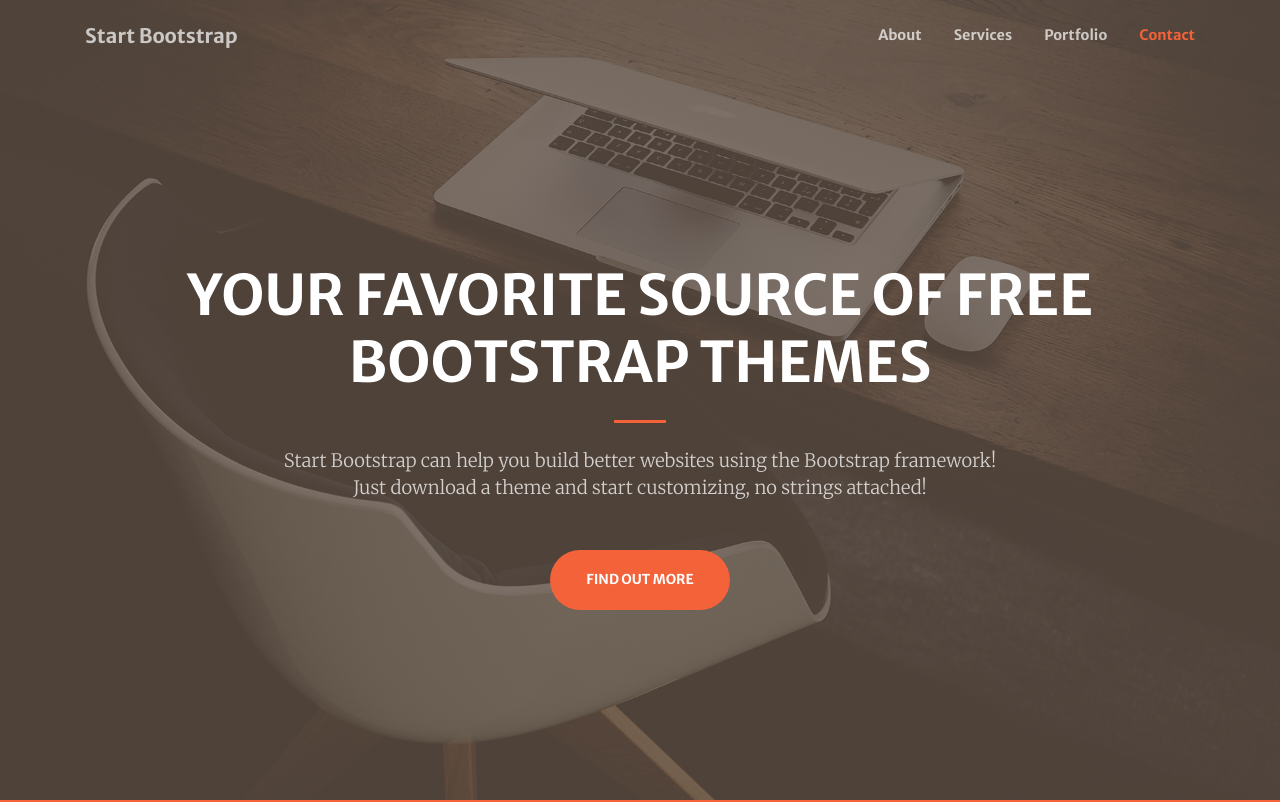
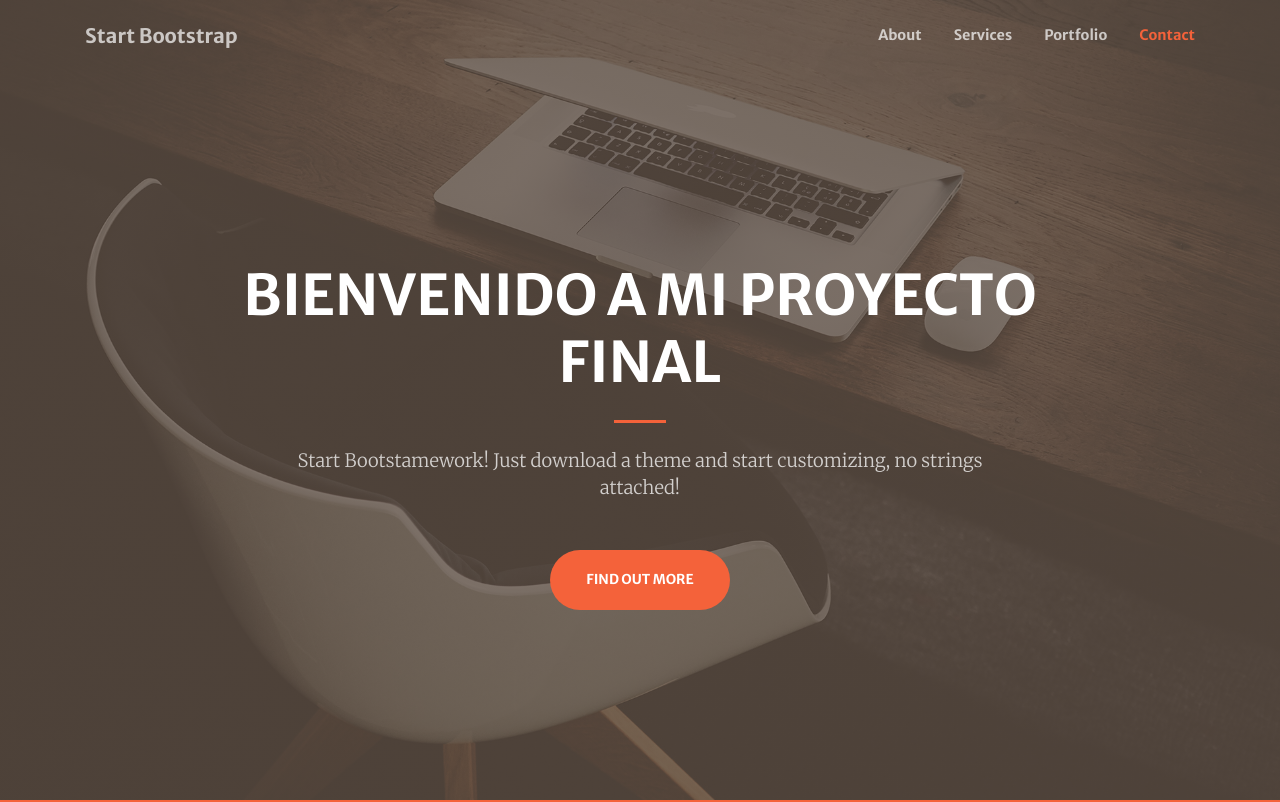
Before and after one commit to daton/pagidemo, a website with bundled scripts: page index.html in a window 1280 px wide. Shown: the top 802 px of the page. Built offline with nearby package versions, Linux system fonts and the light colour scheme.

Commit message:
Add files via upload

```diff
--- a/index.html
+++ b/index.html
@@ -58,11 +58,11 @@
     <div class="container h-100">
       <div class="row h-100 align-items-center justify-content-center text-center">
         <div class="col-lg-10 align-self-end">
-          <h1 class="text-uppercase text-white font-weight-bold">Your Favorite Source of Free Bootstrap Themes</h1>
+          <h1 class="text-uppercase text-white font-weight-bold">Bienvenido a mi proyecto final</h1>
           <hr class="divider my-4">
         </div>
         <div class="col-lg-8 align-self-baseline">
-          <p class="text-white-75 font-weight-light mb-5">Start Bootstrap can help you build better websites using the Bootstrap framework! Just download a theme and start customizing, no strings attached!</p>
+          <p class="text-white-75 font-weight-light mb-5">Start Bootstamework! Just download a theme and start customizing, no strings attached!</p>
           <a class="btn btn-primary btn-xl js-scroll-trigger" href="#about">Find Out More</a>
         </div>
       </div>
```
